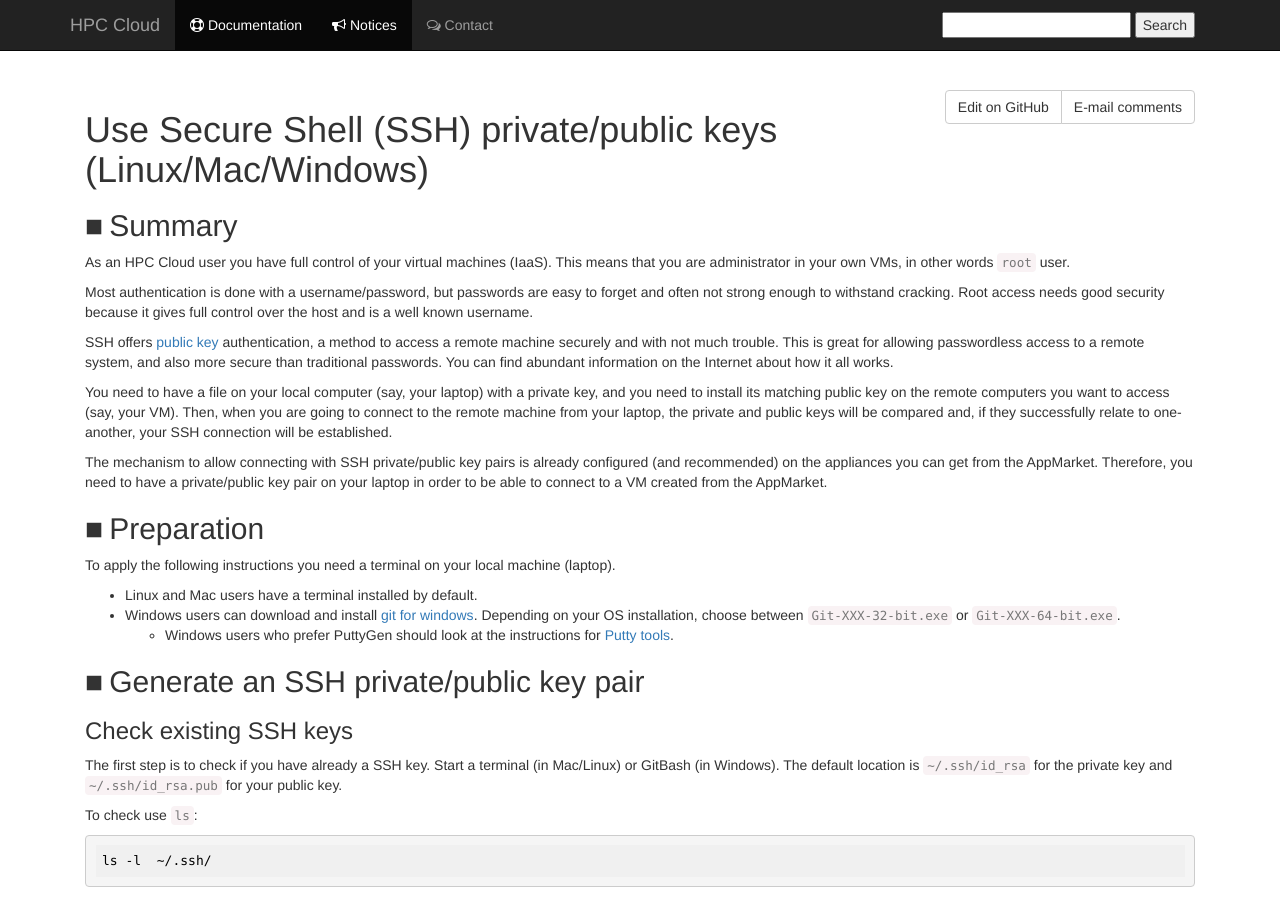
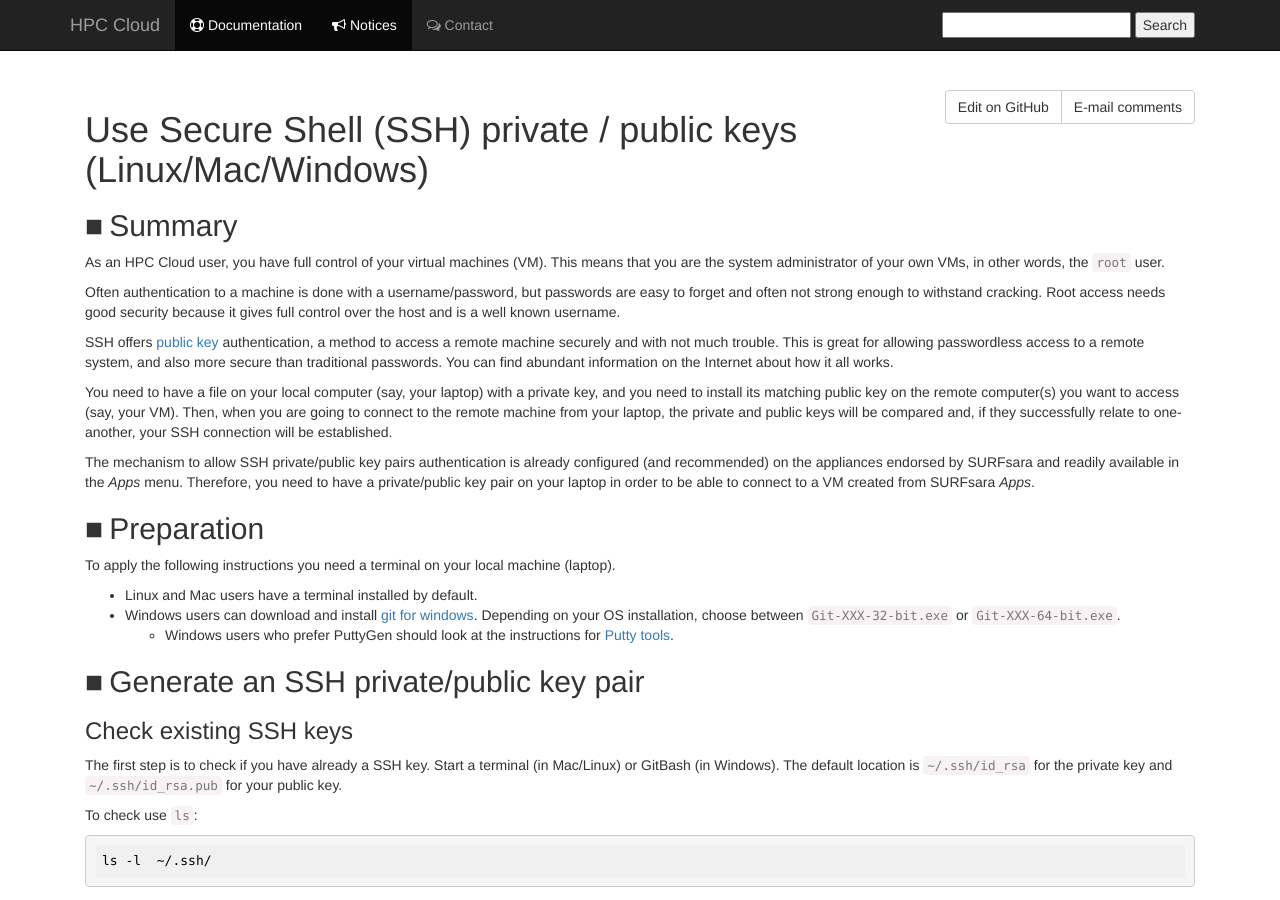
Before and after one commit to sara-nl/clouddocs, a Jekyll site: the page built from SSHkey.markdown, in a window 1280 px wide and 900 px high. Built offline with Jekyll 4.4.1, drawn with Linux system fonts in a browser that asks for light colours; nearby versions of some CDN libraries; our own code applies the rules of GitHub Pages for plain Markdown files.

Commit message:
Polishing of the summary section

```diff
--- a/SSHkey.markdown
+++ b/SSHkey.markdown
@@ -2,21 +2,21 @@
 layout: default
 ---
 
-# Use Secure Shell (SSH) private/public keys (Linux/Mac/Windows)
+# Use Secure Shell (SSH) private / public keys (Linux/Mac/Windows)
 
 
 ## Summary
 
-As an HPC Cloud user you have full control of your virtual machines (IaaS). This means that you are administrator in your own VMs, in other words `root` user.
+As an HPC Cloud user, you have full control of your virtual machines (VM). This means that you are the system administrator of your own VMs, in other words, the `root` user.
 
-Most authentication is done with a username/password, but passwords are easy to forget and often not strong enough to withstand cracking. Root access needs good security because it gives full control over the host and is a well known username.
+Often authentication to a machine is done with a username/password, but passwords are easy to forget and often not strong enough to withstand cracking. Root access needs good security because it gives full control over the host and is a well known username.
 
 SSH offers [public key](https://en.wikipedia.org/wiki/Public-key_cryptography) authentication, a method to access a remote machine securely and with not much trouble.
 This is great for allowing passwordless access to a remote system, and also more secure than traditional passwords.  You can find abundant information on the Internet about how it all works.
 
-You need to have a file on your local computer (say, your laptop) with a private key, and you need to install its matching public key on the remote computers you want to access (say, your VM). Then, when you are going to connect to the remote machine from your laptop, the private and public keys will be compared and, if they successfully relate to one-another, your SSH connection will be established.
+You need to have a file on your local computer (say, your laptop) with a private key, and you need to install its matching public key on the remote computer(s) you want to access (say, your VM). Then, when you are going to connect to the remote machine from your laptop, the private and public keys will be compared and, if they successfully relate to one-another, your SSH connection will be established.
 
-The mechanism to allow connecting with SSH private/public key pairs is already configured (and recommended) on the appliances you can get from the AppMarket. Therefore, you need to have a private/public key pair on your laptop in order to be able to connect to a VM created from the AppMarket.
+The mechanism to allow SSH private/public key pairs authentication is already configured (and recommended) on the appliances endorsed by SURFsara and readily available in the _Apps_ menu. Therefore, you need to have a private/public key pair on your laptop in order to be able to connect to a VM created from SURFsara _Apps_.
 
 ## Preparation
 
```
